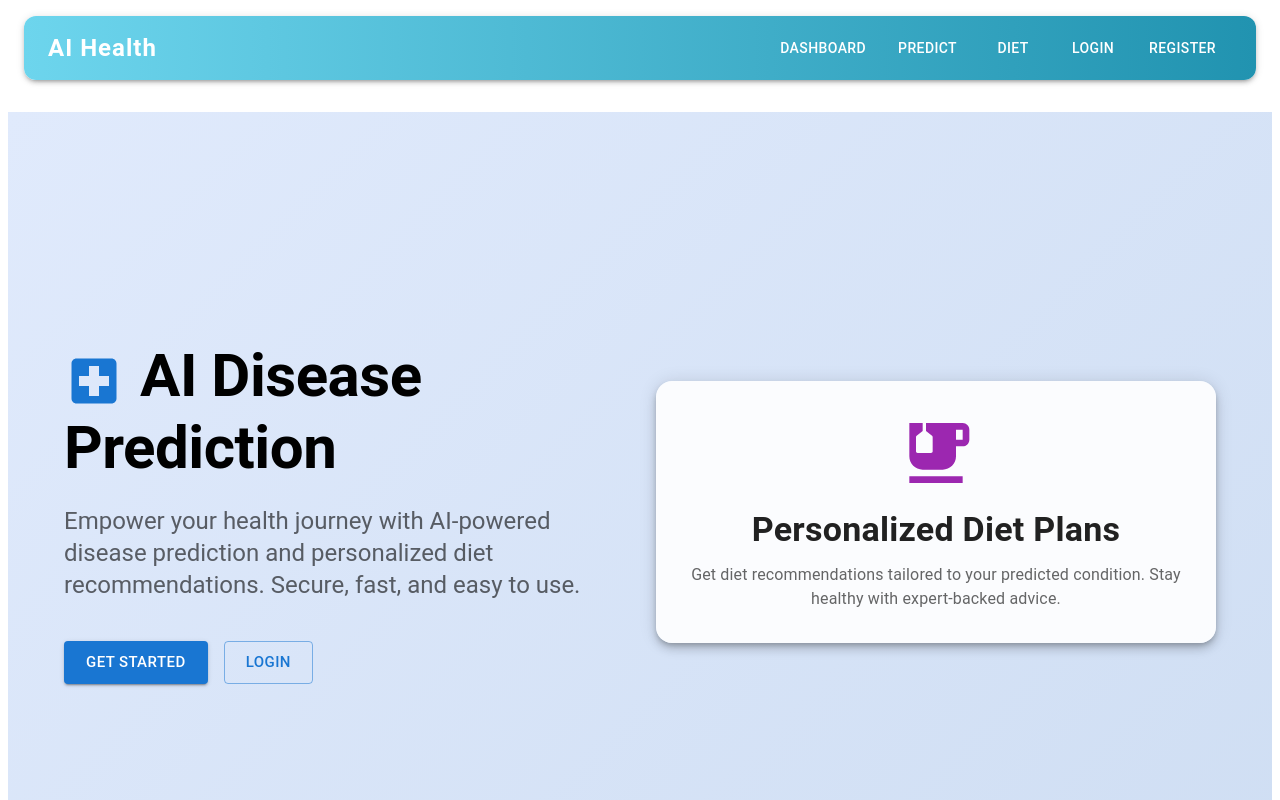
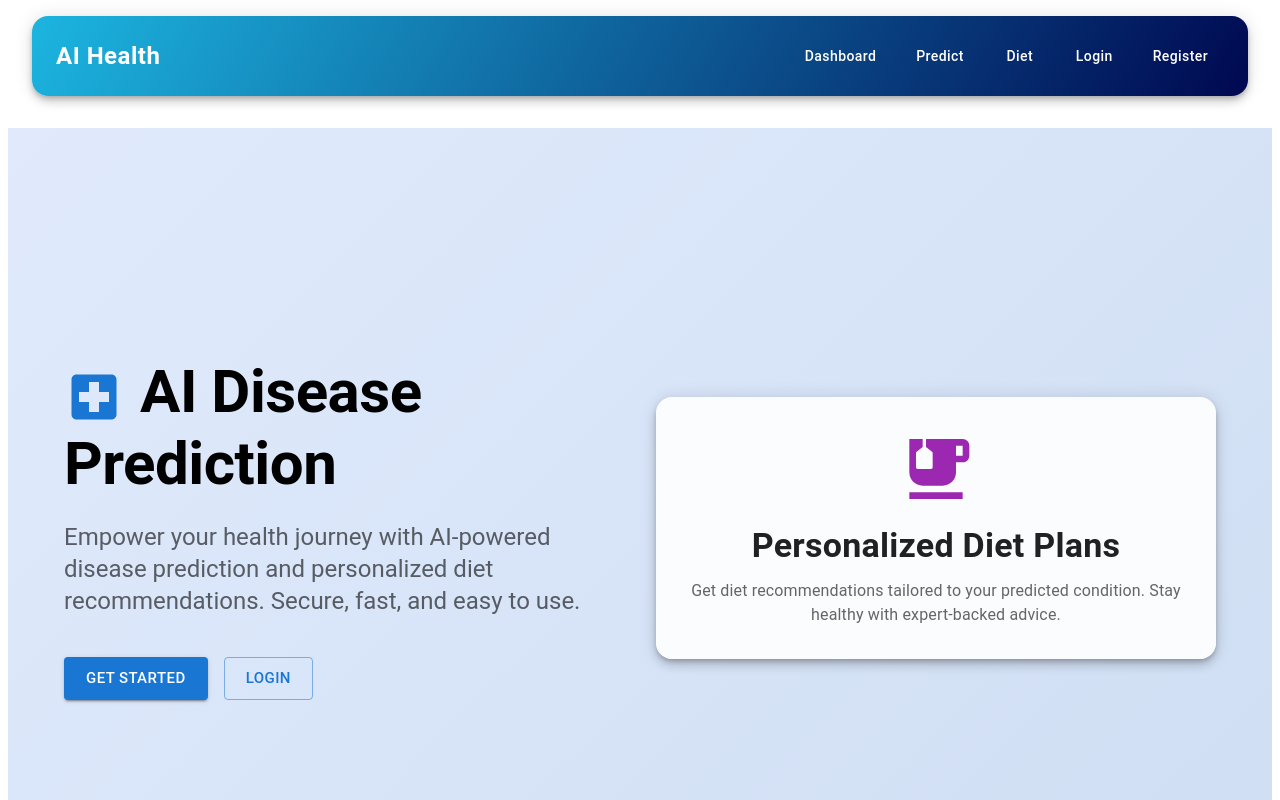
Before and after one commit to ritikpandeyyy/ai-disease-prediction, a React (Create React App) app in the folder frontend/: page / in a window 1280 px wide. Shown: the top 800 px of the page. Built offline with nearby package versions, Linux system fonts and the light colour scheme.

Commit message:
navbar changes

```diff
--- a/frontend/src/components/Navbar.js
+++ b/frontend/src/components/Navbar.js
@@ -1,42 +1,120 @@
 import React from 'react';
-import { AppBar, Toolbar, Typography, Button, Box, useTheme, Paper } from '@mui/material';
+import { AppBar, Toolbar, Typography, Button, Box, Paper, useTheme, IconButton } from '@mui/material';
 import { Link, useNavigate } from 'react-router-dom';
+import MenuIcon from '@mui/icons-material/Menu';
 
 export default function Navbar() {
+  const navigate = useNavigate();
   const theme = useTheme();
-  const navigate = useNavigate();
-  const isLoggedIn = !!localStorage.getItem('token');
+  const isLoggedIn = !!localStorage.getItem("token");
 
   const handleLogout = () => {
-    localStorage.removeItem('token');
-    navigate('/login');
+    localStorage.removeItem("token");
+    navigate("/login");
   };
 
   return (
-    <Paper elevation={3} sx={{ borderRadius: 3, m: 2, mb: 4, background: 'rgba(255,255,255,0.85)' }}>
-      <AppBar position="static" elevation={0} sx={{ background: 'linear-gradient(90deg, #6dd5ed 0%, #2193b0 100%)', borderRadius: 3 }}>
-        <Toolbar>
-          <Typography variant="h5" sx={{ flexGrow: 1, fontWeight: 700, letterSpacing: 1 }} component={Link} to="/" color="inherit" style={{ textDecoration: 'none' }}>
+    <Paper
+      elevation={6}
+      sx={{
+        borderRadius: 4,
+        mx: 3,
+        mt: 2,
+        mb: 4,
+        backdropFilter: "blur(15px)",
+        background: "rgba(255,255,255,0.55)",
+      }}
+    >
+      <AppBar
+        position="static"
+        elevation={0}
+        sx={{
+          borderRadius: 4,
+          background: "linear-gradient(120deg, #1CB5E0 0%, #000851 100%)",
+        }}
+      >
+        <Toolbar sx={{ py: 1 }}>
+
+          {/* Branding */}
+          <Typography
+            variant="h5"
+            component={Link}
+            to="/"
+            sx={{
+              flexGrow: 1,
+              fontWeight: 700,
+              color: "#fff",
+              letterSpacing: "0.5px",
+              textDecoration: "none",
+              transition: "0.3s",
+              "&:hover": { opacity: 0.8 },
+            }}
+          >
             AI Health
           </Typography>
-          <Box>
-            <Button color="inherit" component={Link} to="/dashboard" sx={{ mx: 1, fontWeight: 500 }}>Dashboard</Button>
-            <Button color="inherit" component={Link} to="/predict" sx={{ mx: 1, fontWeight: 500 }}>Predict</Button>
-            <Button color="inherit" component={Link} to="/diet" sx={{ mx: 1, fontWeight: 500 }}>Diet</Button>
+
+          {/* Navigation Links */}
+          <Box sx={{ display: "flex", alignItems: "center", gap: 1 }}>
+            <NavItem to="/dashboard">Dashboard</NavItem>
+            <NavItem to="/predict">Predict</NavItem>
+            <NavItem to="/diet">Diet</NavItem>
+
             {isLoggedIn ? (
               <>
-                <Button color="inherit" component={Link} to="/profile" sx={{ mx: 1, fontWeight: 500 }}>Profile</Button>
-                <Button color="inherit" onClick={handleLogout} sx={{ mx: 1, fontWeight: 500 }}>Logout</Button>
+                <NavItem to="/profile">Profile</NavItem>
+                <Button
+                  onClick={handleLogout}
+                  sx={logoutButtonStyle}
+                >
+                  Logout
+                </Button>
               </>
             ) : (
               <>
-                <Button color="inherit" component={Link} to="/login" sx={{ mx: 1, fontWeight: 500 }}>Login</Button>
-                <Button color="inherit" component={Link} to="/register" sx={{ mx: 1, fontWeight: 500 }}>Register</Button>
+                <NavItem to="/login">Login</NavItem>
+                <NavItem to="/register">Register</NavItem>
               </>
             )}
           </Box>
+
         </Toolbar>
       </AppBar>
     </Paper>
   );
 }
+
+/* --- Reusable Navigation Button Style --- */
+const NavItem = ({ to, children }) => (
+  <Button
+    component={Link}
+    to={to}
+    sx={{
+      color: "white",
+      fontWeight: 500,
+      textTransform: "none",
+      px: 2,
+      py: 0.8,
+      borderRadius: 2,
+      transition: "0.3s ease",
+      "&:hover": {
+        background: "rgba(255,255,255,0.2)",
+      },
+    }}
+  >
+    {children}
+  </Button>
+);
+
+/* --- Logout Button --- */
+const logoutButtonStyle = {
+  color: "#ffdddd",
+  fontWeight: 600,
+  borderRadius: 2,
+  px: 2,
+  py: 0.8,
+  textTransform: "none",
+  transition: "0.3s ease",
+  "&:hover": {
+    background: "rgba(255, 80, 80, 0.3)",
+  },
+};
```
